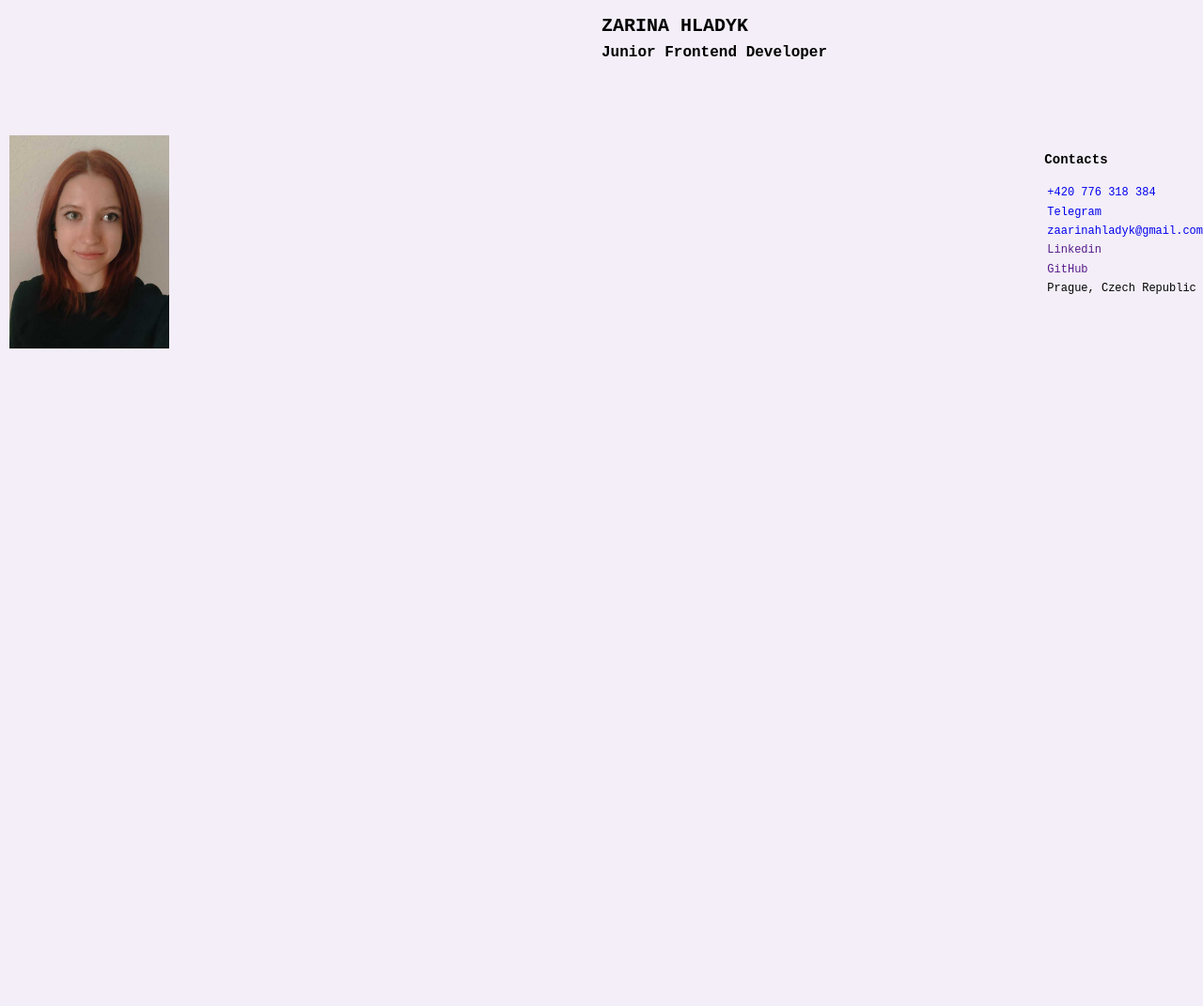
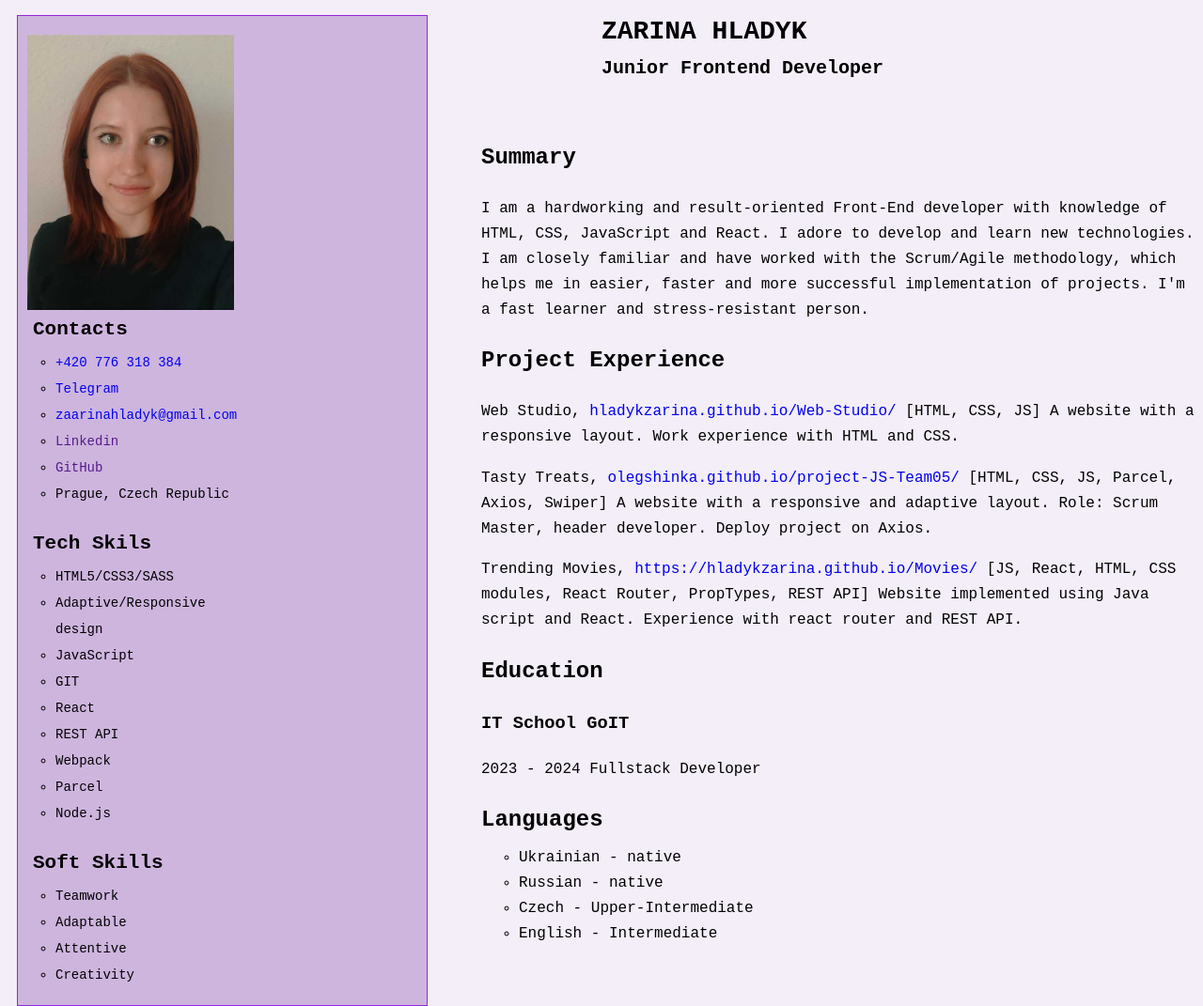
Before and after one commit to hladykzarina/Zarina_Hladyk_Frontend-Developer, a plain HTML site: page index.html in a window 1280 px wide. Shown: the whole page at 94% size. Before the commit the page ends 800 px from the top, so only its background shows below. Drawn offline with Linux system fonts and the light colour scheme; a web font is replaced by a local one.

Commit message:
fix-style

```diff
--- a/index.css
+++ b/index.css
@@ -21,17 +21,17 @@ body {
 
 /* Left side */
 
+/* .left-inf {
+  display: flex;
+} */
+
 .left-inf {
-  display: flex;
-}
-
-/* .left-inf {
   background-color: #ceb5de;
   border: 1px solid #9328d5;
   width: 35%;
-} */
+}
 
-.my-name {
+/*.my-name {
   position: absolute;
   display: flex;
   justify-content: center;
@@ -51,9 +51,9 @@ body {
     flex-direction: column;
     line-height: 1.6;
   }
-}
+} */
 
-/* .my-name {
+.my-name {
   position: absolute;
   left: 50%;
   top: 12px;
@@ -61,25 +61,25 @@ body {
   flex-direction: column;
 
   line-height: 1.6;
-} */
+}
 
 .name {
   margin: 0;
-  font-size: 20px;
+  font-size: 28px;
 }
 
-.mobile-contacts {
+/*.mobile-contacts {
   position: absolute;
   right: 0;
   top: 18%;
   display: flex;
   flex-wrap: wrap;
   flex-direction: column;
-}
+} */
 
 .name-status {
   margin: 0;
-  font-size: 16px;
+  font-size: 20px;
 }
 
 .information {
@@ -97,38 +97,39 @@ body {
   margin-bottom: 18px;
 }
 
-.contacts {
+/*.contacts {
   font-size: 14px;
   margin-left: 18%;
+} */
+
+.contacts {
+  margin: 0;
+  margin-left: 16px;
 }
 
-/* .contacts {
-  margin: 0;
-  margin-left: 16px;
-} */
-
-.skills-list {
+/*.skills-list {
   margin: 0;
   font-size: 12px;
   line-height: 1.7;
   list-style: none;
+} */
+.skills-list {
+  margin: 0;
 }
-/* .skills-list {
-  margin: 0;
-  list-style: circule;
-} */
 
-.photo {
+/*.photo {
   position: absolute;
   top: 18%;
   left: 10px;
   width: 170px;
 }
-
-/* .photo {
+*/
+.photo {
   margin-top: 20px;
-  margin-left: 16px;
-} */
+  margin-left: 10px;
+  display: flex;
+  justify-content: center;
+}
 
 /* Right side */
 
```
Also changed, not shown: index.html (+4 -4 lines).
